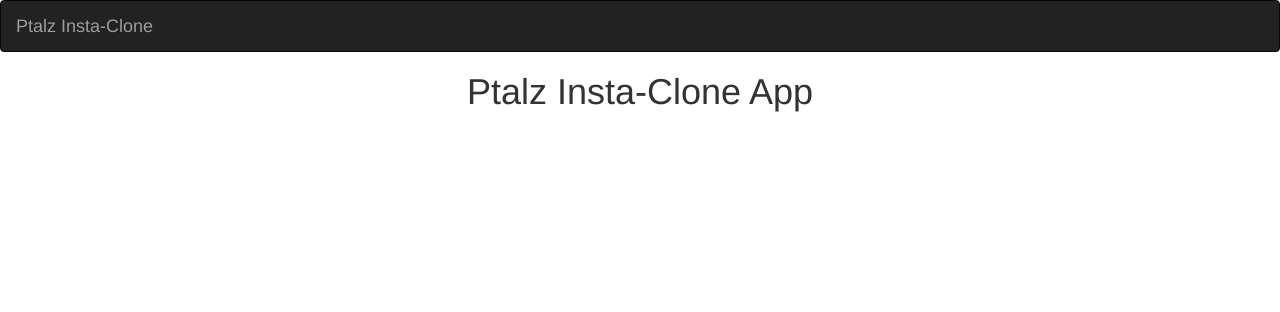
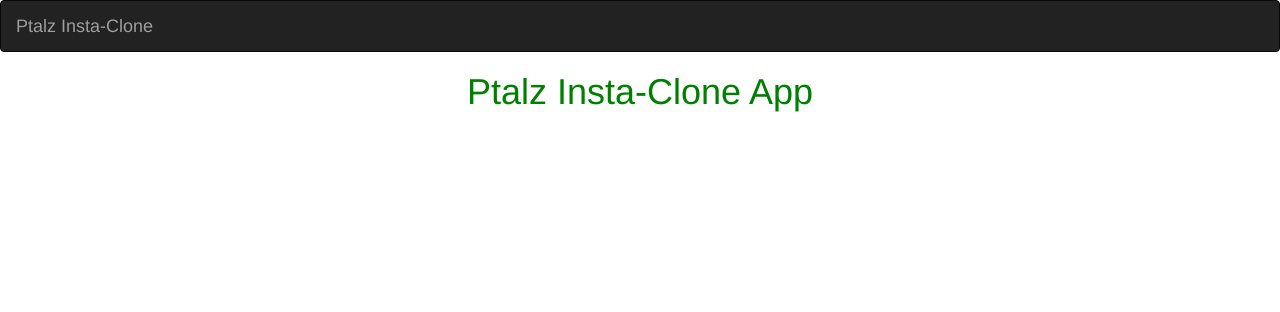
Before and after one commit to Vitalis-Kirui/Instagram-Clone, a Django app: template instagramapp/templates/all-templates/home.html in a window 1280 px wide. Shown: the top 312 px of the page. Run offline with Django 3.2, Linux system fonts and the light colour scheme; the template is opened without the code that fills it, so the values that code supplies are empty; parts of the project's set-up code (start-up, migrations or seed data) failed here and were passed over; some libraries are stand-ins or nearby versions.

Commit message:
adding css static files for base html file

```diff
--- a/instagramapp/templates/all-templates/base.html
+++ b/instagramapp/templates/all-templates/base.html
@@ -1,4 +1,5 @@
 {% load bootstrap3 %}
+{% load static%}
 
 <!DOCTYPE html>
 <html>
@@ -14,6 +15,7 @@
 
     {% block styles %}
     {% bootstrap_css %}
+    <link rel="stylesheet" href="{% static 'css/base.css' %}">
     {% endblock %}
 
 </head>
--- a/instagramcloneproject/settings.py
+++ b/instagramcloneproject/settings.py
@@ -11,6 +11,7 @@ https://docs.djangoproject.com/en/3.2/ref/settings/
 """
 
 from pathlib import Path
+import os
 
 # Build paths inside the project like this: BASE_DIR / 'subdir'.
 BASE_DIR = Path(__file__).resolve().parent.parent
@@ -120,6 +121,9 @@ USE_TZ = True
 # https://docs.djangoproject.com/en/3.2/howto/static-files/
 
 STATIC_URL = '/static/'
+STATICFILES_DIRS = [
+    os.path.join(BASE_DIR, "static"),
+]
 
 # Default primary key field type
 # https://docs.djangoproject.com/en/3.2/ref/settings/#default-auto-field
--- /dev/null
+++ b/static/css/base.css
@@ -0,0 +1,3 @@
+h1 {
+    color: green;
+}
```
